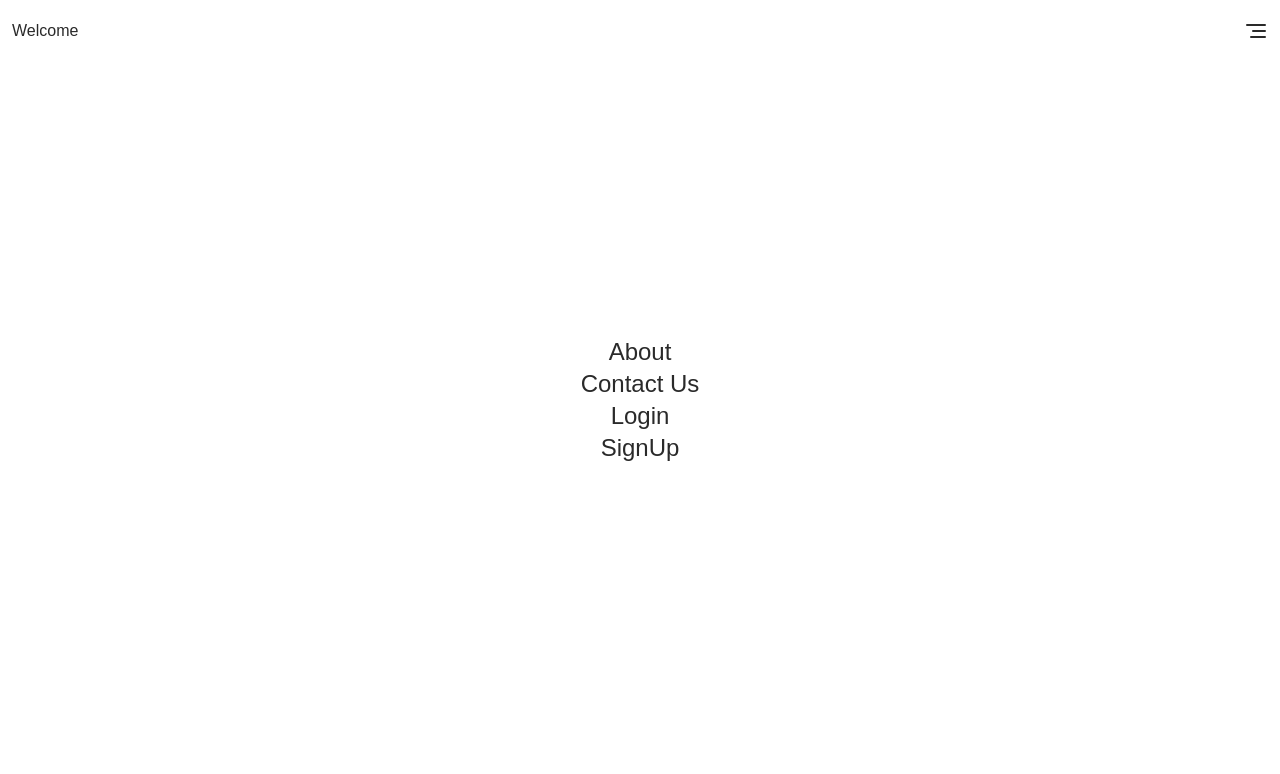
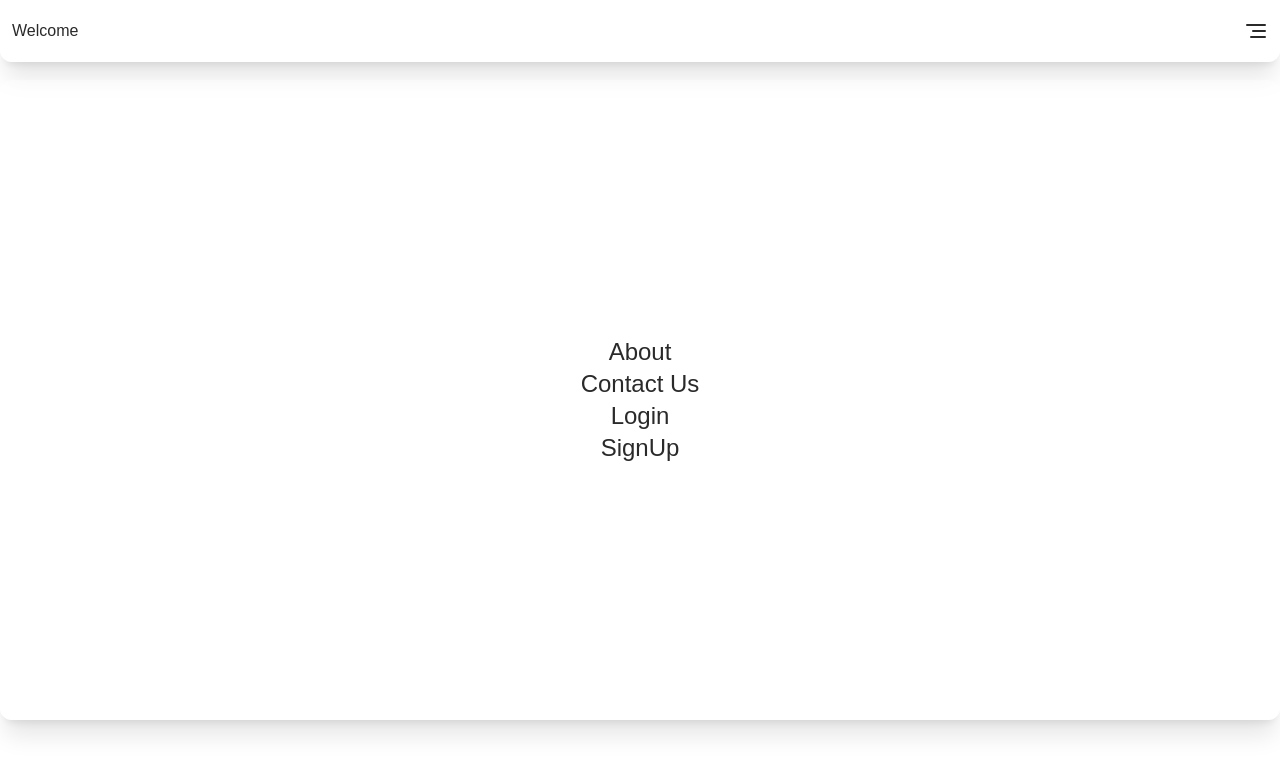
Before and after one commit to ariankheradmand/GSAP-Practice, a Next.js app: page / in a window 1280 px wide. Both pictures are taken after a click on the icon 1256 px from the left and 31 px from the top of the page. Shown: the top 774 px of the page. Built offline with nearby package versions, Linux system fonts and the light colour scheme.

Commit message:
add items

```diff
--- a/components/NavBar.js
+++ b/components/NavBar.js
@@ -4,9 +4,6 @@ import React, { useState, useEffect, useRef } from "react";
 import "../app/globals.css";
 import { AlignRight } from "lucide-react";
 import gsap from "gsap";
-import { useGSAP } from "@gsap/react";
-
-gsap.registerPlugin(useGSAP);
 
 function NavBar() {
   const [scrolled, setScrolled] = useState(false);
@@ -90,7 +87,7 @@ function NavBar() {
     <div className="w-full h-auto flex flex-col items-center justify-center relative">
       <div
         ref={barRef}
-        className="h-[62px] w-full bg-white/40 top-0 rounded-b-xl fixed py-6 flex items-center justify-center"
+        className="h-[62px] w-full shadow-xl bg-white/40 top-0 rounded-b-xl fixed py-6 flex items-center justify-center"
       >
         <div className="flex justify-start w-6/12 px-4m">
           <span>Welcome</span>
@@ -103,7 +100,7 @@ function NavBar() {
 
       <div
         ref={menuRef}
-        className={`bg-white/40 rounded-xl fixed  ${openHam ? "" : "hidden"} `}
+        className={`bg-white/40 rounded-xl fixed shadow-xl ${openHam ? "" : "hidden"} `}
 
       >
         <div className="h-full w-full flex flex-col items-center justify-center text-2xl">
```
